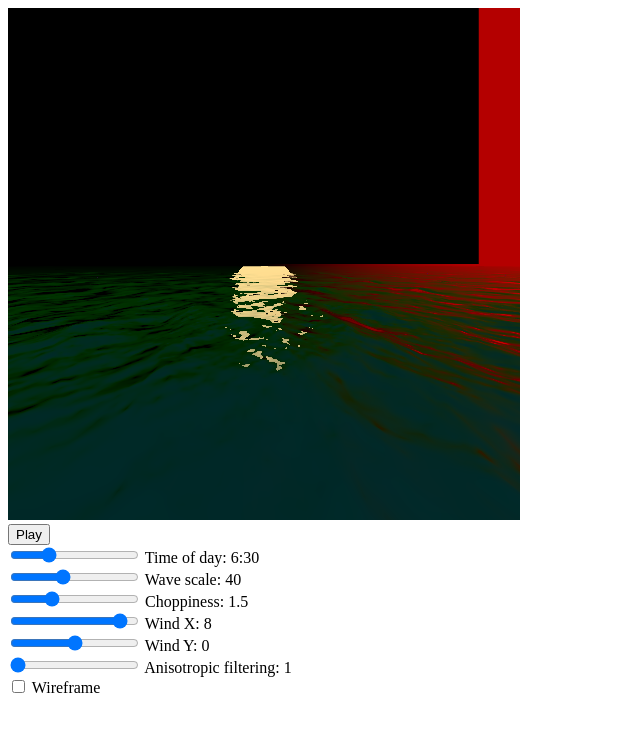
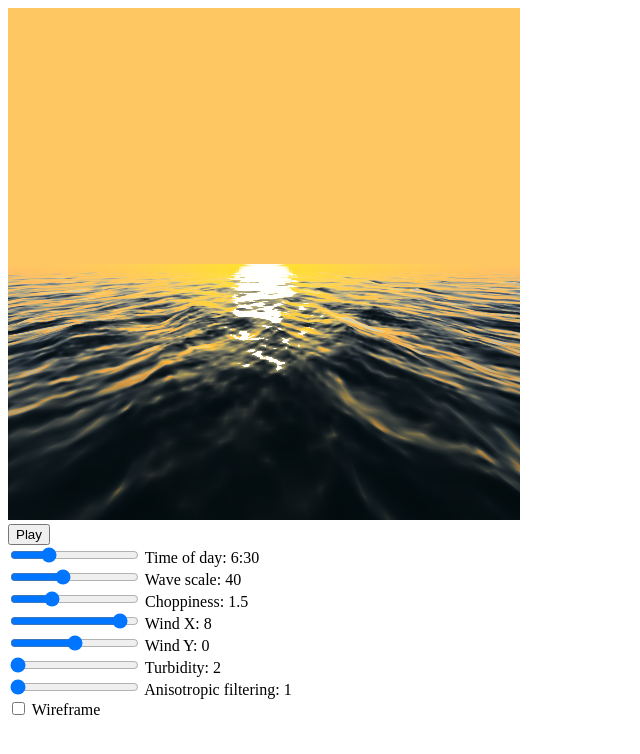
Before and after one commit to kevinriehm/cse40166, a plain HTML site: page project/ocean.html in a window 1280 px wide. Shown: the whole page, without its empty margins (0-640 px from the left). Drawn offline with Linux system fonts and the light colour scheme.

Commit message:
Implemented proper sky dome

```diff
--- /dev/null
+++ b/project/dome.f.glsl
@@ -0,0 +1,18 @@
+#version 100
+
+precision mediump float;
+
+uniform samplerCube u_sky;
+
+varying vec3 v_xyz;
+
+void main() {
+	vec3 rgb = textureCube(u_sky, v_xyz).rgb;
+
+	// HDR -> LDR
+	rgb *= 1./5.;
+	float lum = dot(rgb, vec3(0.2126, 0.7152, 0.0722));
+	rgb = rgb/(1. + lum);
+
+	gl_FragColor = vec4(rgb, 1);
+}
--- /dev/null
+++ b/project/dome.v.glsl
@@ -0,0 +1,13 @@
+#version 100
+
+uniform mat4 u_camera;
+
+attribute vec3 a_position;
+
+varying vec3 v_xyz;
+
+void main() {
+	v_xyz = a_position;
+
+	gl_Position = u_camera*vec4(a_position, 1);
+}
--- a/project/ocean.html
+++ b/project/ocean.html
@@ -44,6 +44,11 @@
 
 		<br>
 
+		<input id="turbidity" type="range" min="2" max="20" step="0.1" value="1"/>
+		<label for="turbidity">Turbidity: <span id="turbiditydisplay"></span></label>
+
+		<br>
+
 		<input id="anisotropy" type="range" min="0" max="0" step="1" value="0"/>
 		<label for="anisotropy">Anisotropic filtering: <span id="anisotropydisplay"></span></label>
 
--- a/project/ocean.js
+++ b/project/ocean.js
@@ -24,7 +24,8 @@ var choppiness;
 var daytime;
 var horizon;
 var lodbias;
-var sky;
+var skyres;
+var turbidity;
 var waterdim;
 var wavesamplitude;
 var wavesdim;
@@ -39,7 +40,8 @@ window.onload = function() {
 	daytime = 0.25; // Time of day (for Sun position)
 	horizon = 1000; // Maximum distance of water cells
 	lodbias = 1; // Limit factor of cell division
-	sky = vec3(0.69, 0.84, 1); // Sky color
+	skyres = 128; // Resolution of the skymap
+	turbidity = 1; // Atomospheric haze
 	waterdim = 8; // Maximum resolution of a single water cell
 	wavesamplitude = 1000; // Height of waves
 	wavesdim = 64; // Resolution of wave heightmap
@@ -69,6 +71,7 @@ window.onload = function() {
 
 	// Compile shaders
 	programs = {
+		dome: build_program('dome.v.glsl', 'dome.f.glsl'),
 		fft_final: build_program('fft_final.v.glsl', 'fft_final.f.glsl'),
 		fft_x: build_program('fft_x.v.glsl', 'fft_x.f.glsl'),
 		fft_y: build_program('fft_y.v.glsl', 'fft_y.f.glsl'),
@@ -111,6 +114,17 @@ window.onload = function() {
 	gl.texParameteri(gl.TEXTURE_2D, gl.TEXTURE_MAG_FILTER, gl.LINEAR);
 	gl.texParameteri(gl.TEXTURE_2D, gl.TEXTURE_MIN_FILTER, gl.LINEAR_MIPMAP_LINEAR);
 
+	textures.sky = gl.createTexture();
+	gl.bindTexture(gl.TEXTURE_CUBE_MAP, textures.sky);
+	gl.texImage2D(gl.TEXTURE_CUBE_MAP_POSITIVE_X, 0, gl.RGBA, skyres, skyres, 0, gl.RGBA, glhalf.HALF_FLOAT_OES, null);
+	gl.texImage2D(gl.TEXTURE_CUBE_MAP_NEGATIVE_X, 0, gl.RGBA, skyres, skyres, 0, gl.RGBA, glhalf.HALF_FLOAT_OES, null);
+	gl.texImage2D(gl.TEXTURE_CUBE_MAP_POSITIVE_Y, 0, gl.RGBA, skyres, skyres, 0, gl.RGBA, glhalf.HALF_FLOAT_OES, null);
+	gl.texImage2D(gl.TEXTURE_CUBE_MAP_NEGATIVE_Y, 0, gl.RGBA, skyres, skyres, 0, gl.RGBA, glhalf.HALF_FLOAT_OES, null);
+	gl.texImage2D(gl.TEXTURE_CUBE_MAP_POSITIVE_Z, 0, gl.RGBA, skyres, skyres, 0, gl.RGBA, glhalf.HALF_FLOAT_OES, null);
+	gl.texImage2D(gl.TEXTURE_CUBE_MAP_NEGATIVE_Z, 0, gl.RGBA, skyres, skyres, 0, gl.RGBA, glhalf.HALF_FLOAT_OES, null);
+	gl.texParameteri(gl.TEXTURE_CUBE_MAP, gl.TEXTURE_MAG_FILTER, gl.LINEAR);
+	gl.texParameteri(gl.TEXTURE_CUBE_MAP, gl.TEXTURE_MIN_FILTER, gl.LINEAR);
+
 	fbos = {};
 
 	fbos.spectrum = gl.createFramebuffer();
@@ -150,6 +164,25 @@ window.onload = function() {
 		glmrt.COLOR_ATTACHMENT0_WEBGL,
 		glmrt.COLOR_ATTACHMENT1_WEBGL
 	]);
+
+	fbos.sky = [
+		gl.createFramebuffer(),
+		gl.createFramebuffer(),
+		gl.createFramebuffer(),
+		gl.createFramebuffer(),
+		gl.createFramebuffer()
+	];
+
+	gl.bindFramebuffer(gl.FRAMEBUFFER, fbos.sky[0]);
+	gl.framebufferTexture2D(gl.FRAMEBUFFER, glmrt.COLOR_ATTACHMENT0_WEBGL, gl.TEXTURE_CUBE_MAP_POSITIVE_X, textures.sky, 0);
+	gl.bindFramebuffer(gl.FRAMEBUFFER, fbos.sky[1]);
+	gl.framebufferTexture2D(gl.FRAMEBUFFER, glmrt.COLOR_ATTACHMENT0_WEBGL, gl.TEXTURE_CUBE_MAP_NEGATIVE_X, textures.sky, 0);
+	gl.bindFramebuffer(gl.FRAMEBUFFER, fbos.sky[2]);
+	gl.framebufferTexture2D(gl.FRAMEBUFFER, glmrt.COLOR_ATTACHMENT0_WEBGL, gl.TEXTURE_CUBE_MAP_POSITIVE_Y, textures.sky, 0);
+	gl.bindFramebuffer(gl.FRAMEBUFFER, fbos.sky[3]);
+	gl.framebufferTexture2D(gl.FRAMEBUFFER, glmrt.COLOR_ATTACHMENT0_WEBGL, gl.TEXTURE_CUBE_MAP_POSITIVE_Z, textures.sky, 0);
+	gl.bindFramebuffer(gl.FRAMEBUFFER, fbos.sky[4]);
+	gl.framebufferTexture2D(gl.FRAMEBUFFER, glmrt.COLOR_ATTACHMENT0_WEBGL, gl.TEXTURE_CUBE_MAP_NEGATIVE_Z, textures.sky, 0);
 
 	// Set up geometry
 	dome = {
@@ -256,6 +289,12 @@ window.onload = function() {
 	};
 	document.getElementById('windy').dispatchEvent(new Event('input'));
 
+	document.getElementById('turbidity').oninput = function() {
+		turbidity = Number(this.value);
+		document.getElementById('turbiditydisplay').textContent = this.value;
+	};
+	document.getElementById('turbidity').dispatchEvent(new Event('input'));
+
 	document.getElementById('anisotropy').max
 		= Math.round(Math.log(gl.getParameter(glaniso.MAX_TEXTURE_MAX_ANISOTROPY_EXT))/Math.log(2));
 	document.getElementById('anisotropy').oninput = function() {
@@ -329,8 +368,8 @@ function build_program(vshader, fshader) {
 	return program;
 }
 
-// Produces a vector pointing towards the Sun
-function calc_sun_direction() {
+// Calculates the position of the Sun in the sky, based on the time of day
+function calc_sun_position() {
 	var latitude = 0;
 	var longitude = 0;
 	var calendarday = 1;
@@ -347,8 +386,9 @@ function calc_sun_direction() {
 		/(Math.cos(latitude)*Math.sin(declination)
 			- Math.sin(latitude)*Math.cos(declination)*Math.cos(Math.PI*suntime/12)));
 
-	return vec3(Math.cos(phi), Math.cos(theta), -Math.sin(theta)*Math.sin(phi));
+	var dir = vec3(Math.cos(phi), Math.cos(theta), -Math.sin(theta)*Math.sin(phi));
 
+	return {dir: dir, theta: theta, phi: phi};
 }
 
 // Creates a texture suitable for an intermediary step in the FFT process
@@ -482,9 +522,13 @@ function render(now) {
 	}
 	frames++;
 
+	// Update Sun
+	var suninfo = calc_sun_position();
+
 	// Rendering to spectrum FBO
 
 	gl.bindFramebuffer(gl.FRAMEBUFFER, fbos.spectrum);
+	gl.viewport(0, 0, wavesdim, wavesdim);
 	gl.clear(gl.COLOR_BUFFER_BIT);
 
 	// Wave spectrum at current time
@@ -507,6 +551,8 @@ function render(now) {
 	gl.drawArrays(gl.TRIANGLE_FAN, 0, quad.length);
 
 	// Rendering to wave FBO
+
+	gl.viewport(0, 0, wavesdim, wavesdim);
 
 	gl.disable(gl.DEPTH_TEST);
 
@@ -587,13 +633,37 @@ function render(now) {
 
 	gl.drawArrays(gl.TRIANGLE_FAN, 0, quad.length);
 
+	// Rendering to sky cubemap
+
+	gl.viewport(0, 0, skyres, skyres);
+
+	gl.useProgram(programs.sky);
+
+	gl.disable(gl.DEPTH_TEST);
+
+	gl.bindBuffer(gl.ARRAY_BUFFER, quad.buffer);
+	gl.enableVertexAttribArray(programs.sky.a_position);
+	gl.vertexAttribPointer(programs.sky.a_position, 2, gl.FLOAT, gl.FALSE, 0, 0);
+
+	gl.uniform3fv(programs.sky.u_sundir, suninfo.dir);
+	gl.uniform1f(programs.sky.u_suntheta, suninfo.theta);
+	gl.uniform1f(programs.sky.u_time, nowsec);
+	gl.uniform1f(programs.sky.u_turbidity, turbidity);
+
+	for(var i = 0; i < 5; i++) {
+		gl.bindFramebuffer(gl.FRAMEBUFFER, fbos.sky[i]);
+		gl.uniform1i(programs.sky.u_face, i);
+		gl.drawArrays(gl.TRIANGLE_FAN, 0, quad.length);
+	}
+
 	// Rendering to canvas
 
 	gl.bindFramebuffer(gl.FRAMEBUFFER, null);
+	gl.viewport(0, 0, canvas.width, canvas.height);
 	gl.clear(gl.COLOR_BUFFER_BIT);
 
-	// Sky
-	gl.useProgram(programs.sky);
+	// Sky dome
+	gl.useProgram(programs.dome);
 
 	gl.disable(gl.DEPTH_TEST);
 
@@ -604,12 +674,16 @@ function render(now) {
 	camrot = mult(perspective(100, 1/1, 0.1, horizon), camrot);
 
 	gl.bindBuffer(gl.ARRAY_BUFFER, dome.points.buffer);
-	gl.enableVertexAttribArray(programs.sky.a_position);
-	gl.vertexAttribPointer(programs.sky.a_position, 3, gl.FLOAT, gl.FALSE, 0, 0);
+	gl.enableVertexAttribArray(programs.dome.a_position);
+	gl.vertexAttribPointer(programs.dome.a_position, 3, gl.FLOAT, gl.FALSE, 0, 0);
 
 	gl.bindBuffer(gl.ELEMENT_ARRAY_BUFFER, dome.indices.buffer);
 
-	gl.uniformMatrix4fv(programs.sky.u_camera, gl.FALSE, flatten(camrot));
+	gl.activeTexture(gl.TEXTURE0);
+	gl.bindTexture(gl.TEXTURE_CUBE_MAP, textures.sky);
+
+	gl.uniformMatrix4fv(programs.dome.u_camera, gl.FALSE, flatten(camrot));
+	gl.uniform1i(programs.dome.u_sky, 0);
 
 	gl.drawElements(gl.TRIANGLE_STRIP, dome.indices.length, gl.UNSIGNED_BYTE, 0);
 
@@ -639,8 +713,12 @@ function render(now) {
 	gl.bindTexture(gl.TEXTURE_2D, textures.waves1);
 	gl.generateMipmap(gl.TEXTURE_2D);
 
+	gl.activeTexture(gl.TEXTURE2);
+	gl.bindTexture(gl.TEXTURE_CUBE_MAP, textures.sky);
+
 	gl.uniform1i(programs.water.u_waves[0], 0);
 	gl.uniform1i(programs.water.u_waves[1], 1);
+	gl.uniform1i(programs.water.u_sky, 2);
 
 	gl.uniformMatrix4fv(programs.water.u_camera, gl.FALSE, flatten(cam));
 	gl.uniform3fv(programs.water.u_cameraxyz, camera.xyz);
@@ -648,8 +726,7 @@ function render(now) {
 	gl.uniform1f(programs.water.u_choppiness, choppiness);
 	gl.uniform1f(programs.water.u_daytime, daytime);
 	gl.uniform1f(programs.water.u_scale, wavesscale);
-	gl.uniform3fv(programs.water.u_sky, sky);
-	gl.uniform3fv(programs.water.u_sundir, calc_sun_direction());
+	gl.uniform3fv(programs.water.u_sundir, suninfo.dir);
 
 	cells.forEach(function(cell) {
 		gl.uniformMatrix4fv(programs.water.u_modelview, gl.FALSE, flatten(cell.mv));
--- a/project/sky.f.glsl
+++ b/project/sky.f.glsl
@@ -1,9 +1,182 @@
 #version 100
 
-precision mediump float;
+precision highp float;
+
+uniform vec3 u_sundir;
+uniform float u_suntheta;
+uniform float u_time;
+uniform float u_turbidity;
 
 varying vec3 v_xyz;
 
+const float pi = 3.14159265;
+
+float sqr(float x) {
+	return x*x;
+}
+
+// Perez et al.'s skylight distribution model
+float perez(float theta, float gamma, float A, float B, float C, float D, float E) {
+	return (1. + A*exp(B/cos(theta)))*(1. + C*exp(D*gamma) + E*sqr(cos(gamma)));
+}
+
+float zenith_xy(mat4 coeff) {
+	vec4 turvec = vec4(sqr(u_turbidity), u_turbidity, 1, 0);
+	vec4 thevec = vec4(u_suntheta*sqr(u_suntheta), sqr(u_suntheta), u_suntheta, 1);
+	return dot(turvec, coeff*thevec);
+}
+
+float zenith_Y() {
+	float chi = (4./9. - u_turbidity/120.)*(pi - 2.*u_suntheta);
+	return (4.0453*u_turbidity - 4.9710)*tan(chi) - 0.2155*u_turbidity + 2.4192;
+}
+
+float rand(vec3 seed) {
+	return fract(43758.5453*sin(dot(seed, vec3(12.9898, 78.233, 89.3414))));
+}
+
+vec3 simplex3_grad(vec3 coord) {
+	const float period = 256.;
+
+	int i = int(12.*rand(mod(coord, period)));
+
+	if(i ==  0) return vec3( 0, -1, -1);
+	if(i ==  1) return vec3( 0, -1,  1);
+	if(i ==  2) return vec3( 0,  1, -1);
+	if(i ==  3) return vec3( 0,  1,  1);
+	if(i ==  4) return vec3(-1,  0, -1);
+	if(i ==  5) return vec3(-1,  0,  1);
+	if(i ==  6) return vec3(-1, -1,  0);
+	if(i ==  7) return vec3(-1,  1,  0);
+	if(i ==  8) return vec3( 1,  0, -1);
+	if(i ==  9) return vec3( 1,  0,  1);
+	if(i == 10) return vec3( 1, -1,  0);
+	            return vec3( 1,  1,  0);
+}
+
+float simplex3(vec3 coord) {
+	vec3 skew = coord + vec3(coord.x + coord.y + coord.z)/3.;
+	vec3 bskew = floor(skew);
+	vec3 base = bskew - vec3(bskew.x + bskew.y + bskew.z)/6.;
+	vec3 offset = coord - base;
+
+	vec3 cskew1, cskew2;
+	if(offset.x > offset.y) {
+		if(offset.y > offset.z) {
+			cskew1 = vec3(1, 0, 0);
+			cskew2 = vec3(1, 1, 0);
+		} else if(offset.x > offset.z) {
+			cskew1 = vec3(1, 0, 0);
+			cskew2 = vec3(1, 0, 1);
+		} else {
+			cskew1 = vec3(0, 0, 1);
+			cskew2 = vec3(1, 0, 1);
+		}
+	} else {
+		if(offset.z > offset.y) {
+			cskew1 = vec3(0, 0, 1);
+			cskew2 = vec3(0, 1, 1);
+		} else if(offset.z > offset.x) {
+			cskew1 = vec3(0, 1, 0);
+			cskew2 = vec3(0, 1, 1);
+		} else {
+			cskew1 = vec3(0, 1, 0);
+			cskew2 = vec3(1, 1, 0);
+		}
+	}
+
+	vec3 c1 = offset - cskew1 + 1./6.;
+	vec3 c2 = offset - cskew2 + 1./3.;
+	vec3 c3 = offset - 1./2.;
+//return c1.y;
+	return 32.*(
+		  sqr(sqr(max(0., 0.5 - dot(offset, offset))))*dot(offset, simplex3_grad(bskew))
+		+ sqr(sqr(max(0., 0.5 - dot(c1, c1))))*dot(c1, simplex3_grad(bskew + cskew1))
+		+ sqr(sqr(max(0., 0.5 - dot(c2, c2))))*dot(c2, simplex3_grad(bskew + cskew2))
+		+ sqr(sqr(max(0., 0.5 - dot(c3, c3))))*dot(c3, simplex3_grad(bskew + vec3(1)))
+	);
+}
+
 void main() {
-	gl_FragColor = vec4(normalize(v_xyz), 1);
+	// Coefficients for zenith chromaticity
+	const mat4 coeff_zx = mat4(
+		 0.00166, -0.02903,  0.11693, 0,
+		-0.00375,  0.06377, -0.21196, 0,
+		 0.00209, -0.03202,  0.06052, 0,
+		 0      ,  0.00394,  0.25886, 0
+	);
+
+	const mat4 coeff_zy = mat4(
+		 0.00275, -0.04214,  0.15346, 0,
+		-0.00610,  0.08970, -0.26756, 0,
+		 0.00317, -0.04153,  0.06670, 0,
+		 0      ,  0.00516,  0.26688, 0
+	);
+
+	// Coefficients for distribution function
+	float A_x = -0.0193*u_turbidity - 0.2592;
+	float B_x = -0.0665*u_turbidity + 0.0008;
+	float C_x = -0.0004*u_turbidity + 0.2125;
+	float D_x = -0.0641*u_turbidity - 0.8989;
+	float E_x = -0.0033*u_turbidity + 0.0452;
+
+	float A_y = -0.0167*u_turbidity - 0.2608;
+	float B_y = -0.0950*u_turbidity + 0.0092;
+	float C_y = -0.0079*u_turbidity + 0.2102;
+	float D_y = -0.0441*u_turbidity - 1.6537;
+	float E_y = -0.0109*u_turbidity + 0.0529;
+
+	float A_Y =  0.1787*u_turbidity - 1.4630;
+	float B_Y = -0.3554*u_turbidity + 0.4275;
+	float C_Y = -0.0227*u_turbidity + 5.3251;
+	float D_Y =  0.1206*u_turbidity - 2.5771;
+	float E_Y = -0.0670*u_turbidity + 0.3703;
+
+	// View angles
+	float theta = clamp(atan(length(v_xyz.xz), v_xyz.y), 0., pi/2.);
+	float phi = atan(v_xyz.z, v_xyz.x);
+	float gamma = acos(dot(u_sundir, normalize(v_xyz)));
+
+	// CIE xyY color space via fit model
+	float ch_x = zenith_xy(coeff_zx)*perez(theta, gamma, A_x, B_x, C_x, D_x, E_x)
+		/perez(0., u_suntheta, A_x, B_x, C_x, D_x, E_x);
+	float ch_y = zenith_xy(coeff_zy)*perez(theta, gamma, A_y, B_y, C_y, D_y, E_y)
+		/perez(0., u_suntheta, A_y, B_y, C_y, D_y, E_y);
+	float ch_Y = zenith_Y()*perez(theta, gamma, A_Y, B_Y, C_Y, D_Y, E_Y)
+		/perez(0., u_suntheta, A_Y, B_Y, C_Y, D_Y, E_Y);
+
+	// xyY -> XYZ
+	vec3 XYZ = vec3(ch_Y/ch_y*ch_x, ch_Y, ch_Y/ch_y*(1. - ch_x - ch_y));
+
+	// XYZ -> linear sRGB
+	vec3 rgb = mat3(
+		 3.2406, -0.9689,  0.0557,
+		-1.5372,  1.8758, -0.2040,
+		-0.4986,  0.0415,  1.0570
+	)*XYZ;
+	rgb = max(vec3(0), rgb);
+
+	// The Sun itself
+	rgb += smoothstep(0.99, 0.999, dot(u_sundir, normalize(v_xyz)))*vec3(10000);
+
+	// Handle sunrise and sunset
+	const vec2 sunset = vec2(pi/2. + 0.2, pi/2. + 0.5);
+	rgb = (1. - smoothstep(sunset[0], sunset[1], u_suntheta))*rgb;
+
+	// Perlin noise clouds
+	const float earthradius = 6371.; // Scaled by 1/1000
+	const float cloudheight = 2.;    // for float range
+	vec2 cloudcoord = 8.
+		*(theta - asin(earthradius*sin(theta)/(earthradius + cloudheight)))
+		*normalize(v_xyz.xz);
+
+	float cloud = ((
+		  simplex3(vec3( 8.*cloudcoord, u_time/ 8.))
+		+ simplex3(vec3(16.*cloudcoord, u_time/16.))
+	)/2. + 1.)/2.;
+
+	cloud *= smoothstep(0.2, 0.21, cloud);
+//	rgb = mix(rgb, vec3(1), pow(cloud, 1./3.));
+
+	gl_FragColor = vec4(rgb, 1);
 }
--- a/project/sky.v.glsl
+++ b/project/sky.v.glsl
@@ -1,13 +1,17 @@
 #version 100
 
-uniform mat4 u_camera;
+uniform int u_face;
 
-attribute vec3 a_position;
+attribute vec2 a_position;
 
 varying vec3 v_xyz;
 
 void main() {
-	v_xyz = a_position;
+	if(u_face == 0)      v_xyz = vec3( 1, -a_position.y, -a_position.x);
+	else if(u_face == 1) v_xyz = vec3(-1, -a_position.y,  a_position.x);
+	else if(u_face == 2) v_xyz = vec3( a_position.x,  1,  a_position.y);
+	else if(u_face == 3) v_xyz = vec3( a_position.x, -a_position.y,  1);
+	else                 v_xyz = vec3(-a_position.x, -a_position.y, -1);
 
-	gl_Position = u_camera*vec4(10.*a_position, 1);
+	gl_Position = vec4(a_position, 0, 1);
 }
--- a/project/water.f.glsl
+++ b/project/water.f.glsl
@@ -3,13 +3,13 @@
 precision highp float;
 
 uniform sampler2D u_waves[2];
+uniform samplerCube u_sky;
 
 uniform vec3 u_cameraxyz;
 uniform float u_scale;
 uniform float u_daytime;
 
 uniform vec3 u_color;
-uniform vec3 u_sky;
 
 uniform vec3 u_sundir;
 
@@ -32,10 +32,11 @@ void main() {
 
 	vec3 v = normalize(u_cameraxyz - v_xyz);
 	vec3 r = reflect(-v, normal);
+	r.y = abs(r.y); // Hack, since we aren't doing inter-wave reflections
 
 	vec3 sun = step(sunedge, dot(u_sundir, r))*sunpower*suncolor;
 
-	vec3 sky = normalize(r);//u_sky*suncolor;
+	vec3 sky = max(vec3(0), textureCube(u_sky, r).rgb);
 
 	const float n1 = 1., n2 = 1.333;
 	float r0 = sqr((n1 - n2)/(n1 + n2));
@@ -43,7 +44,9 @@ void main() {
 
 	vec3 rgb = (1. - fresnel)*u_color*suncolor + fresnel*(sky + sun);
 
+	rgb *= 1./5.;
 	float lum = dot(rgb, vec3(0.2126, 0.7152, 0.0722));
+	rgb /= 1. + lum;
 
-	gl_FragColor = vec4(rgb/(1. + lum), 1);
+	gl_FragColor = vec4(rgb, 1);
 }
```
